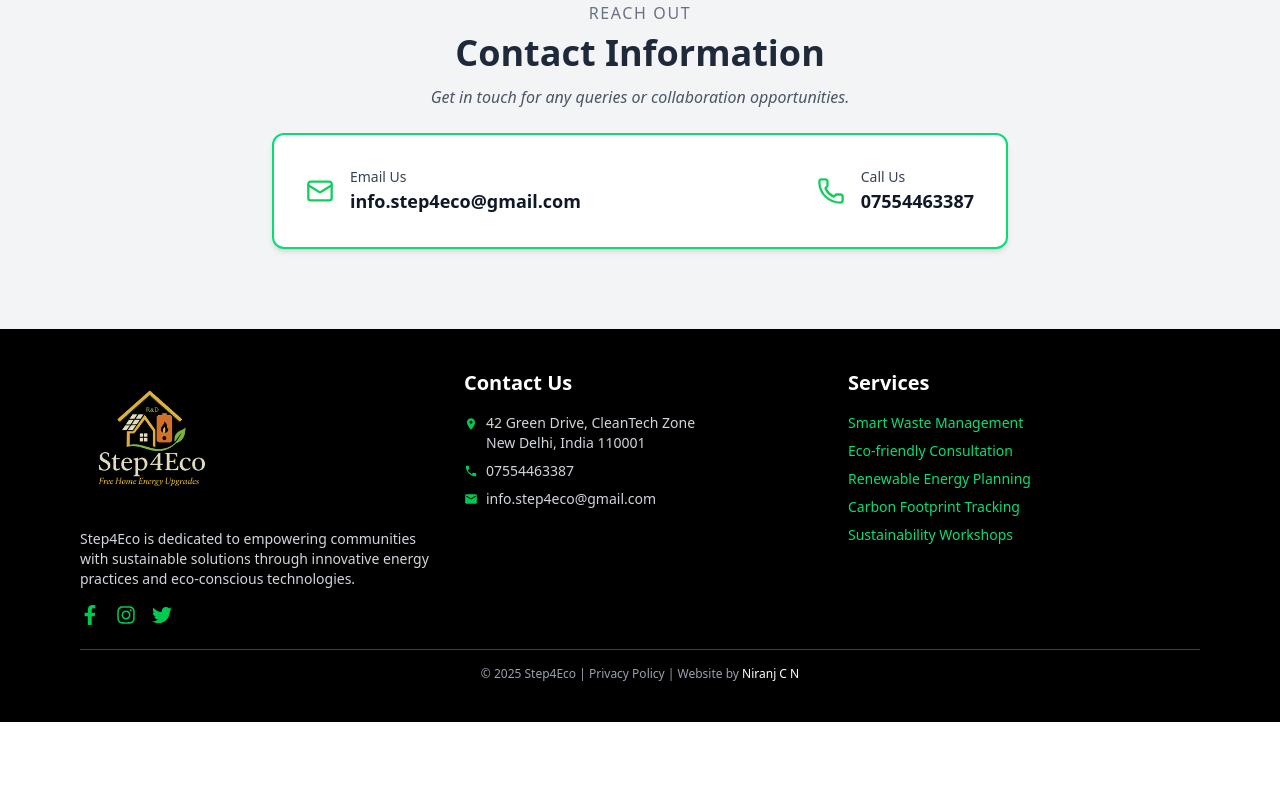
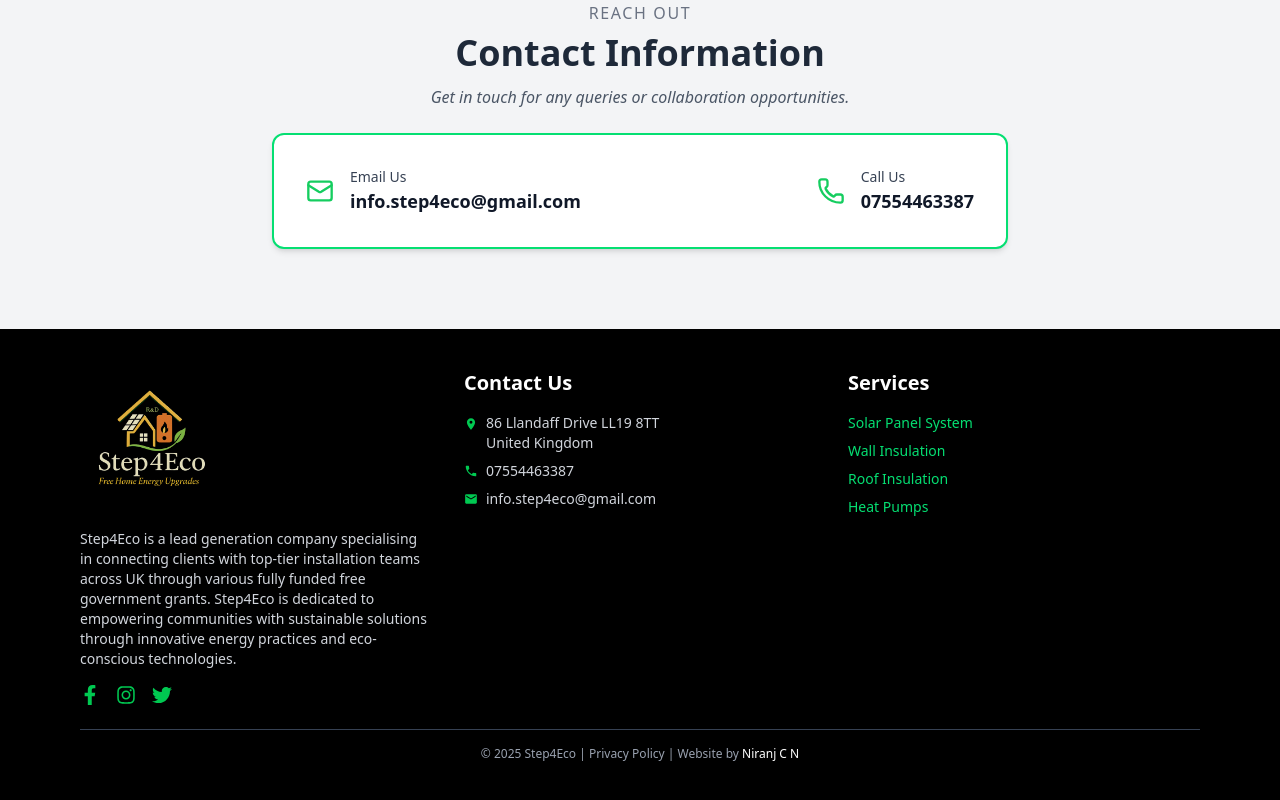
Before and after one commit to niranjcn/step4eco, a React (Vite) app: page /contact in a window 1280 px wide. Shown: the part 1103-1903 px from the top of the page. Before the commit the page ends 1825 px from the top, so only its background shows below. Built offline with nearby package versions, Linux system fonts and the light colour scheme.

Commit message:
prob-last

```diff
--- a/src/components/EligibilityChecker.jsx
+++ b/src/components/EligibilityChecker.jsx
@@ -151,7 +151,7 @@
         className="relative z-10 w-full max-w-2xl bg-white p-8 rounded-3xl shadow-2xl border border-lime-500"
       >
         <h1 className="text-4xl font-extrabold text-center text-lime-500 mb-10 tracking-wide uppercase">
-          ECO GRANR ELIGIBILITY CHECKER
+          ECO GRANT ELIGIBILITY CHECKER
         </h1>
 
         {eligible === null ? (
--- a/src/components/Footer.jsx
+++ b/src/components/Footer.jsx
@@ -11,6 +11,9 @@
           {/* Replace src below with your actual logo path */}
           <img src= {logo} alt="Step4Eco Logo" className="w-36 mb-4" />
           <p className="text-sm text-gray-300">
+            Step4Eco is a lead generation company specialising
+            in connecting clients with top-tier installation teams across UK
+             through various fully  funded free government grants.
             Step4Eco is dedicated to empowering communities with sustainable
             solutions through innovative energy practices and eco-conscious
             technologies.
@@ -28,7 +31,7 @@
           <div className="text-gray-300 text-sm space-y-2">
             <p className="flex items-start">
               <MdLocationOn className="text-green-500 mt-1 mr-2" />
-              42 Green Drive, CleanTech Zone<br />New Delhi, India 110001
+              86 Llandaff Drive LL19 8TT<br />United Kingdom
             </p>
             <p className="flex items-center">
               <MdPhone className="text-green-500 mr-2" /> 07554463387
@@ -44,11 +47,11 @@
         <div>
           <h2 className="text-xl font-semibold mb-4 text-white">Services</h2>
           <ul className="space-y-2 text-green-400 text-sm">
-            <li>Smart Waste Management</li>
-            <li>Eco-friendly Consultation</li>
-            <li>Renewable Energy Planning</li>
-            <li>Carbon Footprint Tracking</li>
-            <li>Sustainability Workshops</li>
+            <li>Solar Panel System</li>
+            <li>Wall Insulation</li>
+            <li>Roof Insulation</li>
+            <li>Heat Pumps</li>
+
           </ul>
         </div>
       </div>
```
